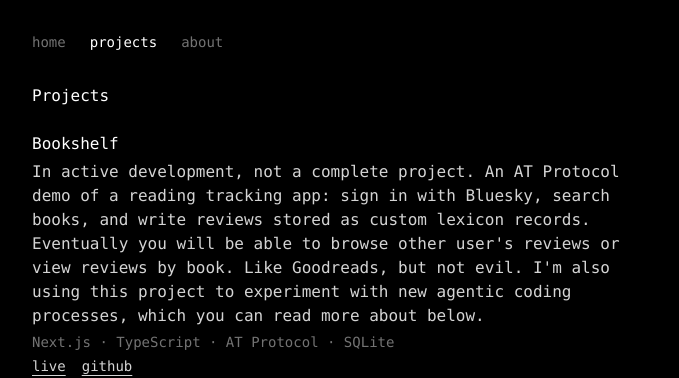
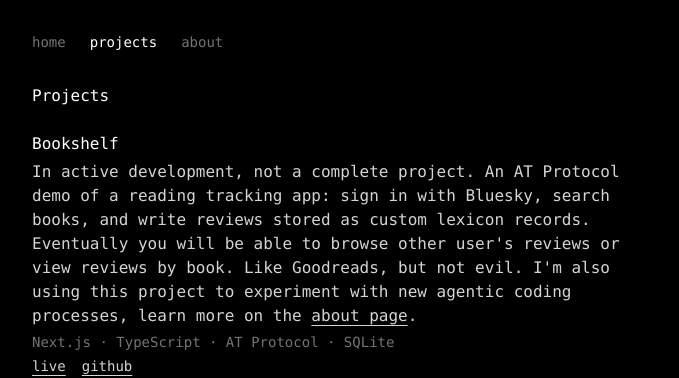
Before and after one commit to jirbjirbjirb/sveltepersonalsite, a SvelteKit app: page /projects in a window 1280 px wide. Shown: the top 378 px of the page, without its empty margins (296-975 px from the left). Built offline with nearby package versions, Linux system fonts and the light colour scheme.

Commit message:
inline project links

```diff
--- a/src/lib/projects.ts
+++ b/src/lib/projects.ts
@@ -1,6 +1,8 @@
 export type Project = {
 	title: string;
 	description: string;
+	// `text` must appear verbatim in `description`; it is rendered as a link.
+	link?: { text: string; href: '/about' };
 	tags: string[];
 	repo: string;
 	live?: string;
@@ -11,7 +13,8 @@ export const projects: Project[] = [
 	{
 		title: 'Bookshelf',
 		description:
-			"In active development, not a complete project. An AT Protocol demo of a reading tracking app: sign in with Bluesky, search books, and write reviews stored as custom lexicon records. Eventually you will be able to browse other user's reviews or view reviews by book. Like Goodreads, but not evil. I'm also using this project to experiment with new agentic coding processes, which you can read more about below.",
+			"In active development, not a complete project. An AT Protocol demo of a reading tracking app: sign in with Bluesky, search books, and write reviews stored as custom lexicon records. Eventually you will be able to browse other user's reviews or view reviews by book. Like Goodreads, but not evil. I'm also using this project to experiment with new agentic coding processes, learn more on the about page.",
+		link: { text: 'about page', href: '/about' },
 		tags: ['Next.js', 'TypeScript', 'AT Protocol', 'SQLite'],
 		repo: 'https://github.com/jirbjirbjirb/bookshelf',
 		live: 'https://bookshelf.kirbyjayes.com'
--- a/src/routes/projects/+page.svelte
+++ b/src/routes/projects/+page.svelte
@@ -1,4 +1,5 @@
 <script lang="ts">
+	import { resolve } from '$app/paths';
 	import { projects } from '#lib/projects.js';
 </script>
 
@@ -12,7 +13,17 @@
 	{#each projects as project (project.title)}
 		<li class="flex flex-col gap-1">
 			<h2 class="text-white">{project.title}</h2>
-			<p>{project.description}</p>
+			<p>
+				{#if project.link && project.description.includes(project.link.text)}
+					{@const [before, after] = project.description.split(project.link.text)}
+					{before}<a
+						href={resolve(project.link.href)}
+						class="underline underline-offset-4 hover:text-white">{project.link.text}</a
+					>{after}
+				{:else}
+					{project.description}
+				{/if}
+			</p>
 			<p class="text-sm text-neutral-500">{project.tags.join(' · ')}</p>
 			<p class="flex gap-4 text-sm">
 				{#if project.live}
```
